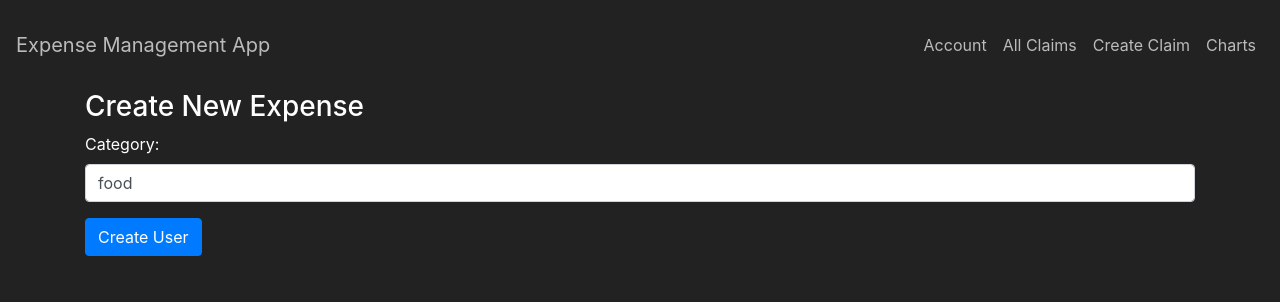
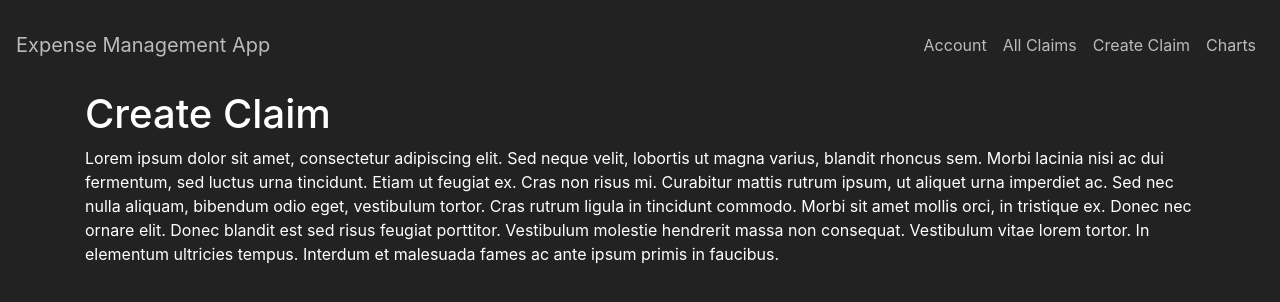
Before and after one commit to serina1/expense-management-app, a React (Create React App) app in the folder client/: page /createclaim in a window 1280 px wide. Shown: the top 302 px of the page. Built offline with nearby package versions, Linux system fonts and the light colour scheme.

Commit message:
api routes

```diff
--- a/client/src/components/pages/CreateClaim.js
+++ b/client/src/components/pages/CreateClaim.js
@@ -1,86 +1,23 @@
 import React, {Component} from "react";
-//import DatePicker from 'react-datepicker';
-//import "react-datepicker/dist/react-datepicker.css";
 
 
-// function CreateClaim() {
-//   return (
-//     <div>
-//       <h1>Create Claim</h1>
-//       <p>
-//         Lorem ipsum dolor sit amet, consectetur adipiscing elit. Sed neque velit, lobortis ut magna
-//         varius, blandit rhoncus sem. Morbi lacinia nisi ac dui fermentum, sed luctus urna tincidunt.
-//         Etiam ut feugiat ex. Cras non risus mi. Curabitur mattis rutrum ipsum, ut aliquet urna
-//         imperdiet ac. Sed nec nulla aliquam, bibendum odio eget, vestibulum tortor. Cras rutrum
-//         ligula in tincidunt commodo. Morbi sit amet mollis orci, in tristique ex. Donec nec ornare
-//         elit. Donec blandit est sed risus feugiat porttitor. Vestibulum molestie hendrerit massa non
-//         consequat. Vestibulum vitae lorem tortor. In elementum ultricies tempus. Interdum et
-//         malesuada fames ac ante ipsum primis in faucibus.
-//       </p>
-//     </div>
-//   );
-// }
 
-export default class CreateClaim extends Component {
-  constructor(props) {
-    super(props)
-    this.onChangeCategory = this.onChangeCategory.bind(this)
+function CreateClaim() {
+  return (
+    <div>
+      <h1>Create Claim</h1>
+      <p>
+        Lorem ipsum dolor sit amet, consectetur adipiscing elit. Sed neque velit, lobortis ut magna
+        varius, blandit rhoncus sem. Morbi lacinia nisi ac dui fermentum, sed luctus urna tincidunt.
+        Etiam ut feugiat ex. Cras non risus mi. Curabitur mattis rutrum ipsum, ut aliquet urna
+        imperdiet ac. Sed nec nulla aliquam, bibendum odio eget, vestibulum tortor. Cras rutrum
+        ligula in tincidunt commodo. Morbi sit amet mollis orci, in tristique ex. Donec nec ornare
+        elit. Donec blandit est sed risus feugiat porttitor. Vestibulum molestie hendrerit massa non
+        consequat. Vestibulum vitae lorem tortor. In elementum ultricies tempus. Interdum et
+        malesuada fames ac ante ipsum primis in faucibus.
+      </p>
+    </div>
+  );
+}
 
-    this.state = {
-        title: '',
-        date: new Date (),
-        category: '',
-        clienttocharge: '',
-        amount: '',
-        notes: '',
-        claims: []
-
-    }
-  }
-
-  componentDidMount() {
-    this.setState({
-      category: ['food']
-    })
-  }
-
-  onChangeCategory(e) {
-    this.setState({
-      category: e.target.value
-    })
-  }
-
-  onSubmit(e){
-    e.preventDefault();
-
-    const expense = {
-      category: this.state.category
-    }
-    console.log(expense)
-
-    //connecting front end to the backend
-    window.location = '/';
-  }
-  render(){
-    return (
-      <div>
-        <h3>Create New Expense</h3>
-        <form onSubmit={this.onSubmit}>
-          <div className="form-group">
-            <label>Category: </label>
-            <input  type="text"
-                required
-                className="form-control"
-                value={this.state.category}
-                onChange={this.onChangecategory}
-                />
-
-          </div>
-          <div className="form-group">
-            <input type="submit" value="Create User" className="btn btn-primary" />
-          </div>
-        </form>
-      </div>
-    )
-  }
-};
+export default CreateClaim;
```
